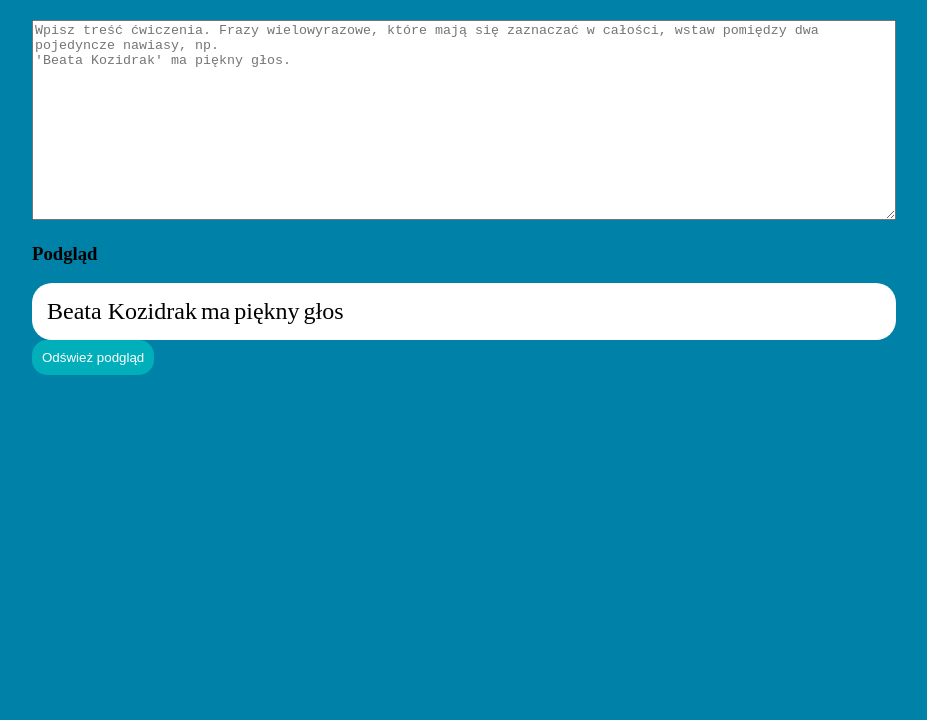
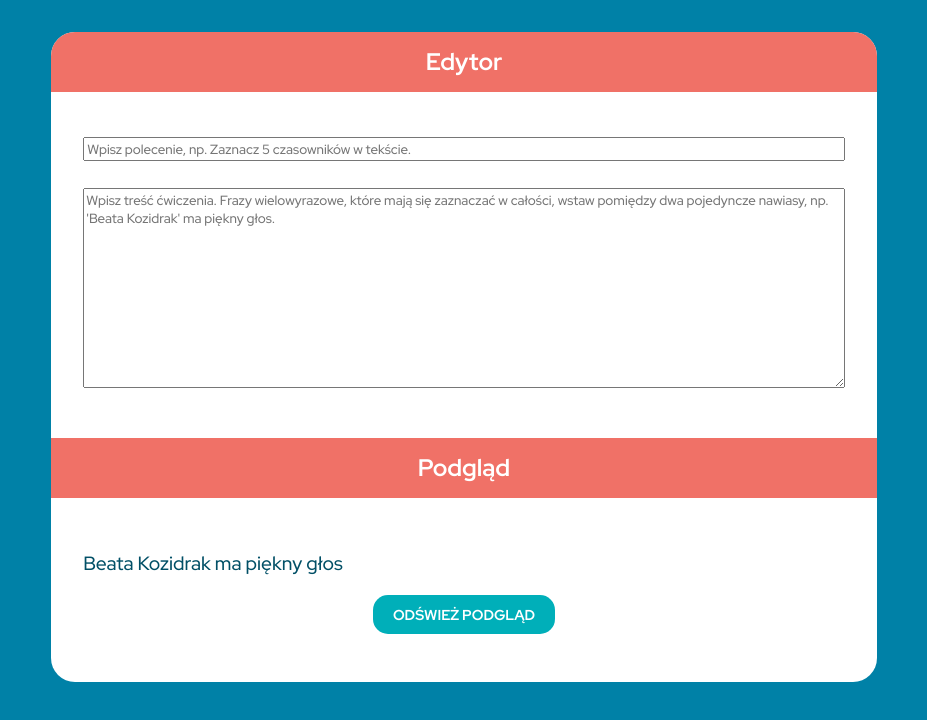
Before and after one commit to OlgaRybacka/kartyPracyPlayground, a plain HTML site: page index.html in a window 1280 px wide. Shown: the top 720 px of the page, without its empty margins (256-1183 px from the left). Drawn offline with Linux system fonts and the light colour scheme.

Commit message:
CSS, few new elements in html
better looking site
few new elements

```diff
--- a/index.html
+++ b/index.html
@@ -4,7 +4,8 @@
   <meta charset="UTF-8">
   <meta name="viewport" content="width=device-width, initial-scale=1.0"> <!-- displays site properly based on user's device -->
 
-
+  <link rel="preconnect" href="https://fonts.googleapis.com"><link rel="preconnect" href="https://fonts.gstatic.com" crossorigin>
+  <link href="https://fonts.googleapis.com/css2?family=Red+Hat+Display:wght@500;700;900&display=swap" rel="stylesheet">
   <link rel="stylesheet" href="styles.css">
   <title>Karty Pracy - Playground</title>
 
@@ -14,17 +15,22 @@
 
 	<div class="page_container">
 		<div class="excersise_area">
+		<div class="excersise_area_header first_header">Edytor</div>
+			<div class="excersise_editor" id="excersise_editor" name="excersise_editor">
+			<input type="text" placeholder="Wpisz polecenie, np. Zaznacz 5 czasowników w tekście."></input>
 			<textarea id="editor_excersise_content" name="editor_excersise_content" placeholder="Wpisz treść ćwiczenia. Frazy wielowyrazowe, które mają się zaznaczać w całości, wstaw pomiędzy dwa pojedyncze nawiasy, np.&#10;'Beata Kozidrak' ma piękny głos."></textarea>
-
-			<div id="editor_excersise_content_preview" name="editor_excersise_content_preview">
-				<h3>Podgląd</h3>
+			</div>
+			<div class="excersise_area_header">Podgląd</div>
+			<div class="excersise_preview" id="excersise_preview" name="excersise_preview">
 				<div class="excersise_content_preview_text" id="excersise_content_preview_text">
 					<span name='excersise_content_word' class='excersise_content_word'>Beata Kozidrak</span>
 					<span name='excersise_content_word' class='excersise_content_word'>ma</span>
 					<span name='excersise_content_word' class='excersise_content_word'>piękny</span>
 					<span name='excersise_content_word' class='excersise_content_word'>głos</span>
 				</div>
-				<button class='refresh_preview_button' id="refresh_preview_button">Odśwież podgląd</button>
+				<div class="button_div">
+					<button class='refresh_preview_button' id="refresh_preview_button">Odśwież podgląd</button>
+				</div>
 			</div>
 
 		</div>
--- a/script.js
+++ b/script.js
@@ -1,6 +1,7 @@
 
 document.getElementById("editor_excersise_content").addEventListener("change", refreshPreview);
 document.getElementById("refresh_preview_button").addEventListener("click", refreshPreview);
+document.addEventListener('DOMContentLoaded', addEventListenersPreview);
 
 
 function refreshPreview() {
@@ -8,7 +9,7 @@ function refreshPreview() {
 	const editorExcersiseContentText = document.getElementById("editor_excersise_content");
 	let cleanText = editorExcersiseContentText.value.replace( /(<([^>]+)>)/ig, '').trim();
 	cleanText += (((cleanText.match(/'/g) || []).length)%2 ? "'" : "");
-	//TODO: pojedyncze slowa w '', przesuniete ', np. ' dadas ' cc ddd dd 'afas ' dgsg
+	//TODO: pojedyncze slowa w '', przesuniete ', np. ' dadas ' cc ddd dd 'afas ' dgsg, chyba lepiej zmienić znak i uważać na to, jak jest w środku wyrazu może split najpierw po "$"?
 	editorExcersiseContentText.value = cleanText;
 	const myArray = cleanText.split(" ");
 
--- a/styles.css
+++ b/styles.css
@@ -5,11 +5,15 @@
 	--light-yellow: #fdfcdc;
 	--peach: #fed9b7;
 	--coral: #f07167;
+	--very-dark-blue: #014f66;
+	--light-blue: #b2d0d9;
 	/*--input-height: 46px;*/
 }
 
 *, *::before, *::after {
 	box-sizing: border-box;
+	font-family: 'Red Hat Display', sans-serif;
+	color: var(--very-dark-blue);
 }
 
 body {
@@ -21,45 +25,79 @@ body {
 	min-height: 100vh;
 	margin: 0 auto;
 	background-color: var(--dark-blue);
+	padding: 2em;
 }
 
 .excersise_area {
 	width: 60%;
 	margin:auto;
-	padding: 20px 0;
+	border-radius: 1.5rem;
+	background-color: white;
 }
+
+.excersise_area .first_header {
+	border-radius: 1.5rem 1.5rem 0 0;
+}
+
+.excersise_area .excersise_area_header {
+	width:100%;
+	background: var(--coral);
+	font-size: 1.5em;
+	line-height: 2.5em;
+	font-weight: bold;
+	color: white;
+	text-align:center;
+}
+
 
 .excersise_area textarea {
 	width: 100%;
 	height: 15em;
 }
 
+.excersise_area .excersise_editor, .excersise_area .excersise_preview {
+	padding: 2rem;
+}
+
+.excersise_area .excersise_editor > * , .excersise_area .excersise_preview > *{
+	width: 100%;
+	margin: 1em 0;
+}
+
 .excersise_content_preview_text {
 	background: white;
 	border-radius: 20px;
-	padding: 15px;
-}
-
-.excersise_content_word {
-	border-radius: 5px;
-	font-size: 1.5em;
+	font-size: 1.2rem;
+	text-align: justify;
 }
 
 .excersise_content_word:hover:not(.checked_word) {
-	background: var(--light-yellow);
+	background: var(--light-blue);
+	border: solid 3px var(--light-blue);
 	cursor: pointer;
 }
 
 .excersise_content_word.checked_word {
 	background: var(--peach);
+	border: solid 3px var(--peach);
 	cursor: pointer;
 }
 
-.refresh_preview_button {
+
+.excersise_area .excersise_preview .button_div {
+	text-align:center;
+}
+.excersise_area .excersise_preview .button_div .refresh_preview_button {
 	background-color: var(--dark-turquoise);
 	color: white;
 	border-radius: 15px;
 	border: none;
 	padding: 10px;
+	margin: auto;
+	width: auto;
+	font-weight: bold;
+	text-transform: uppercase;
+	font-size: 0.9rem;
+	padding: 10px 20px;
 
 }
```
